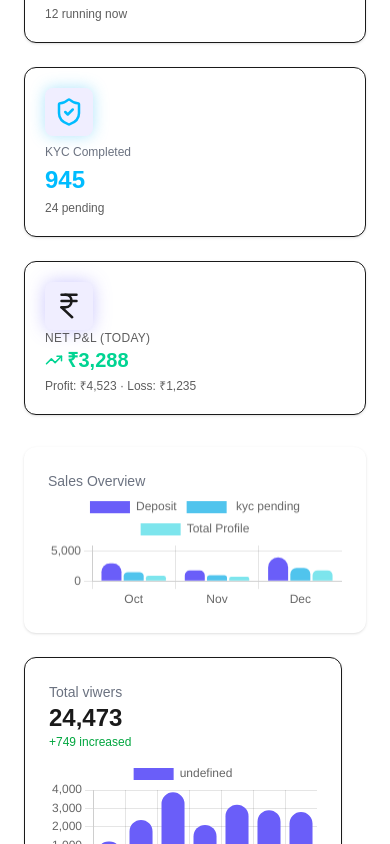
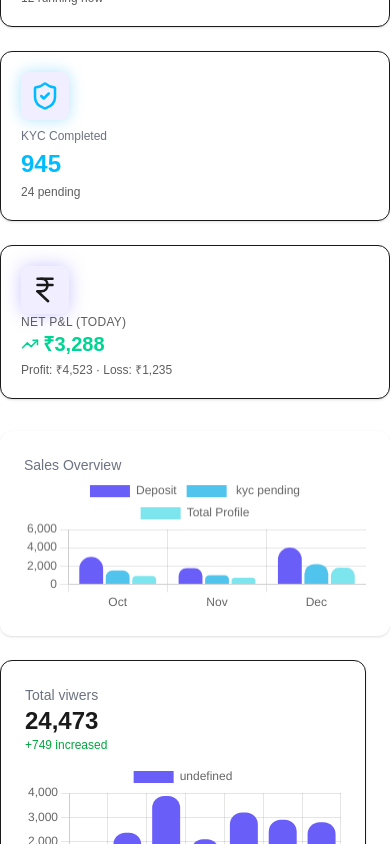
Before and after one commit to theintratreasure/Admin-Dashboard, a Next.js app: page /admin in a window 390 px wide. Shown: the part 450-1294 px from the top of the page. Built offline with nearby package versions, Linux system fonts and the light colour scheme.

Commit message:
error solve

```diff
--- a/app/admin/layout.tsx
+++ b/app/admin/layout.tsx
@@ -26,7 +26,7 @@ export default async function AdminLayout({
 
         {/* Main Content Area */}
         <main
-          className="flex-1 w-full bg-[var(--card-bg)] text-[var(--foreground)] pl-6 pr-6 pt-4 transition-all duration-300"
+          className="flex-1 w-full bg-[var(--card-bg)] text-[var(--foreground)] p-0 sm:pl-6 sm:pr-6 sm:pt-4 transition-all duration-300"
           style={{
             marginLeft: "var(--sidebar-width)",
           }}
```
